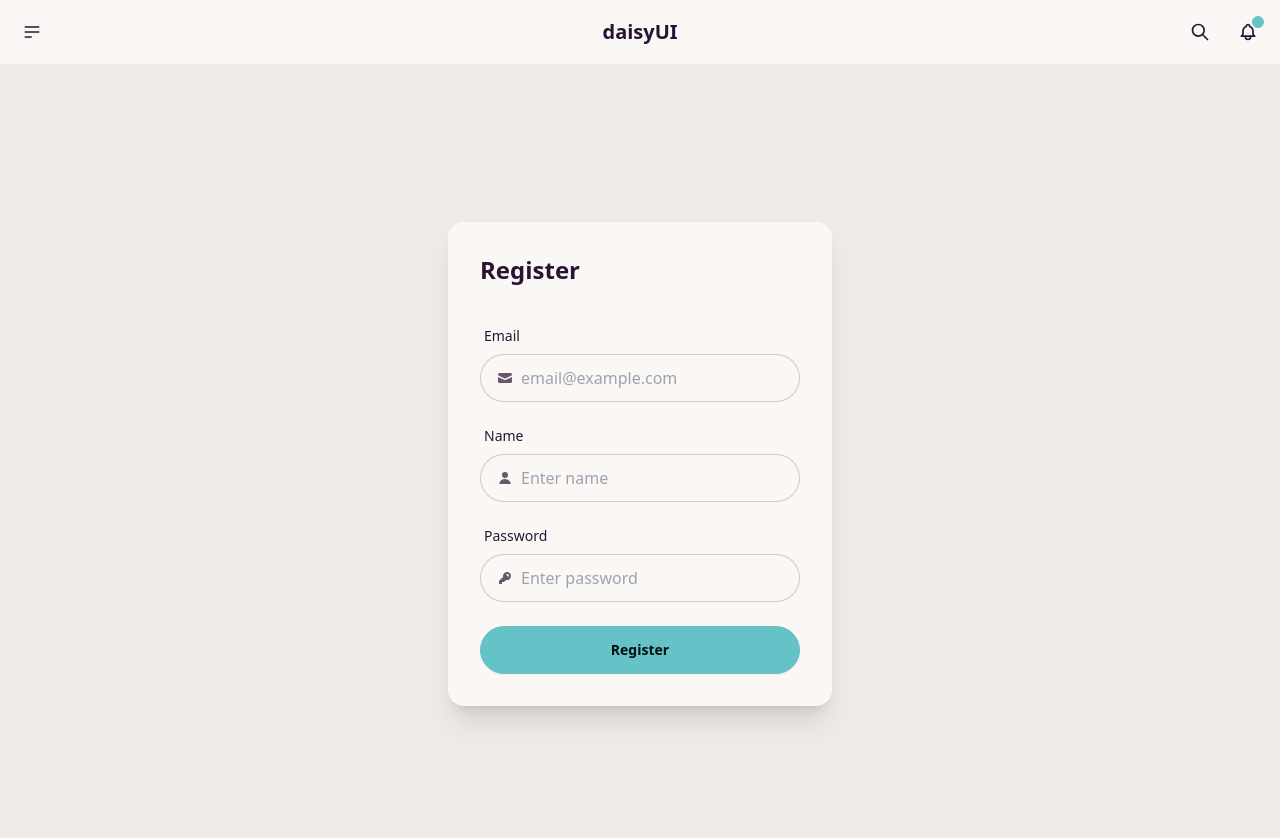
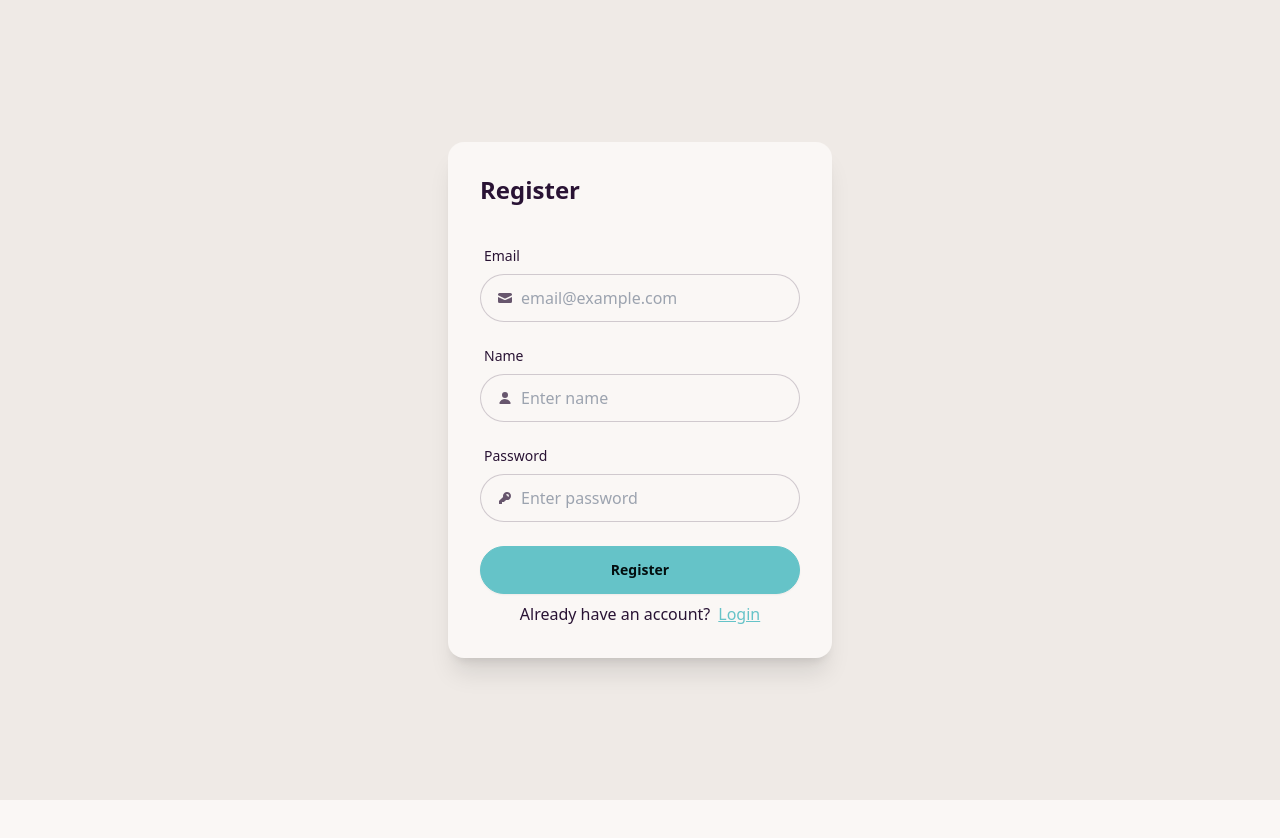
Before and after one commit to kaiack/vue-and-a, a Vue app: page /register in a window 1280 px wide. Shown: the top 838 px of the page. After the commit the page ends 800 px from the top, so only its background shows below. Built offline with nearby package versions, Linux system fonts and the light colour scheme; what @tanstack/vue-query would draw is missing.

Commit message:
basic logic redirection and fetch on load of thingy

```diff
--- a/package.json
+++ b/package.json
@@ -15,7 +15,8 @@
     "format": "prettier --write src/"
   },
   "dependencies": {
-    "@tanstack/vue-query": "^5.62.7",
+    "@tanstack/vue-query": "^5.62.8",
+    "axios": "^1.7.9",
     "class-variance-authority": "^0.7.1",
     "clsx": "^2.1.1",
     "lucide-vue-next": "^0.468.0",
--- a/src/App.vue
+++ b/src/App.vue
@@ -1,10 +1,8 @@
 <script setup lang="ts">
 import { RouterLink, RouterView } from 'vue-router'
-import Navbar from '@/components/Navbar.vue'
 </script>
 
 <template>
-  <Navbar />
   <RouterView />
 </template>
 
--- a/src/components/NavBar.vue
+++ b/src/components/NavBar.vue
@@ -1,74 +1,42 @@
-<script setup lang="ts"></script>
+<script setup lang="ts">
+import { clearUser } from '@/lib/utils'
+import router from '@/router'
+
+const logout = () => {
+  clearUser()
+  router.push('/login')
+}
+</script>
 
 <template>
   <div class="navbar bg-base-100">
-    <div class="navbar-start">
-      <div class="dropdown">
-        <div tabindex="0" role="button" class="btn btn-ghost btn-circle">
-          <svg
-            xmlns="http://www.w3.org/2000/svg"
-            class="h-5 w-5"
-            fill="none"
-            viewBox="0 0 24 24"
-            stroke="currentColor"
-          >
-            <path
-              stroke-linecap="round"
-              stroke-linejoin="round"
-              stroke-width="2"
-              d="M4 6h16M4 12h16M4 18h7"
+    <div class="flex-1">
+      <a class="btn btn-ghost text-xl">GoForum</a>
+    </div>
+    <div class="flex-none">
+      <div class="dropdown dropdown-end">
+        <div tabindex="0" role="button" class="btn btn-ghost btn-circle avatar">
+          <div class="w-10 rounded-full">
+            <img
+              alt="Tailwind CSS Navbar component"
+              src="https://img.daisyui.com/images/stock/photo-1534528741775-53994a69daeb.webp"
             />
-          </svg>
+          </div>
         </div>
         <ul
           tabindex="0"
           class="menu menu-sm dropdown-content bg-base-100 rounded-box z-[1] mt-3 w-52 p-2 shadow"
         >
-          <li><a>Homepage</a></li>
-          <li><a>Portfolio</a></li>
-          <li><a>About</a></li>
+          <li>
+            <a class="justify-between">
+              Profile
+              <span class="badge">New</span>
+            </a>
+          </li>
+          <li><a>Settings</a></li>
+          <li><a @click="logout">Logout</a></li>
         </ul>
       </div>
     </div>
-    <div class="navbar-center">
-      <a class="btn btn-ghost text-xl">daisyUI</a>
-    </div>
-    <div class="navbar-end">
-      <button class="btn btn-ghost btn-circle">
-        <svg
-          xmlns="http://www.w3.org/2000/svg"
-          class="h-5 w-5"
-          fill="none"
-          viewBox="0 0 24 24"
-          stroke="currentColor"
-        >
-          <path
-            stroke-linecap="round"
-            stroke-linejoin="round"
-            stroke-width="2"
-            d="M21 21l-6-6m2-5a7 7 0 11-14 0 7 7 0 0114 0z"
-          />
-        </svg>
-      </button>
-      <button class="btn btn-ghost btn-circle">
-        <div class="indicator">
-          <svg
-            xmlns="http://www.w3.org/2000/svg"
-            class="h-5 w-5"
-            fill="none"
-            viewBox="0 0 24 24"
-            stroke="currentColor"
-          >
-            <path
-              stroke-linecap="round"
-              stroke-linejoin="round"
-              stroke-width="2"
-              d="M15 17h5l-1.405-1.405A2.032 2.032 0 0118 14.158V11a6.002 6.002 0 00-4-5.659V5a2 2 0 10-4 0v.341C7.67 6.165 6 8.388 6 11v3.159c0 .538-.214 1.055-.595 1.436L4 17h5m6 0v1a3 3 0 11-6 0v-1m6 0H9"
-            />
-          </svg>
-          <span class="badge badge-xs badge-primary indicator-item"></span>
-        </div>
-      </button>
-    </div>
   </div>
 </template>
--- /dev/null
+++ b/src/lib/requests.ts
@@ -0,0 +1,25 @@
+import axios from 'axios'
+
+export const ForumClient = axios.create({
+  baseURL: 'http://localhost:8080/',
+  timeout: 1000,
+})
+
+type UserInfo = {
+  id: number
+  email: string
+  name: string
+  password: string
+  image: string
+  admin: boolean
+}
+
+export const fetchUser = async (userId: number, token: string): Promise<UserInfo> => {
+  const response = await ForumClient.get<UserInfo>('/user', {
+    params: {
+      userId: userId,
+    },
+    headers: { Authorization: `Bearer ${token}` },
+  })
+  return response.data
+}
--- a/src/lib/utils.ts
+++ b/src/lib/utils.ts
@@ -4,3 +4,26 @@ import { twMerge } from 'tailwind-merge'
 export function cn(...inputs: ClassValue[]) {
   return twMerge(clsx(inputs))
 }
+
+const localStorageKey = 'USER_INFO'
+
+export function setUser(token: string, userId: number) {
+  localStorage.setItem(localStorageKey, JSON.stringify({ token, userId }))
+}
+
+export function clearUser() {
+  localStorage.removeItem(localStorageKey)
+}
+
+export function getUserInfo(): { token: string; userId: number } {
+  const info = localStorage.getItem(localStorageKey)
+  if (info) {
+    return JSON.parse(info)
+  } else {
+    return { token: '', userId: 0 }
+  }
+}
+
+export const isLoggedIn = () => {
+  return localStorage.getItem(localStorageKey) !== null
+}
--- a/src/main.ts
+++ b/src/main.ts
@@ -9,7 +9,7 @@ import router from './router'
 
 const app = createApp(App)
 
-app.use(createPinia())
+// app.use(createPinia())
 app.use(VueQueryPlugin)
 app.use(router)
 
--- a/src/router/index.ts
+++ b/src/router/index.ts
@@ -2,6 +2,7 @@ import { createRouter, createWebHistory } from 'vue-router'
 import HomeView from '../views/HomeView.vue'
 import LoginView from '@/views/LoginView.vue'
 import RegisterView from '@/views/RegisterView.vue'
+import { isLoggedIn } from '@/lib/utils'
 
 const router = createRouter({
   history: createWebHistory(import.meta.env.BASE_URL),
@@ -35,10 +36,6 @@ const router = createRouter({
   ],
 })
 
-const isLoggedIn = () => {
-  return localStorage.getItem('TOKEN') !== null && localStorage.getItem('USER') !== null
-}
-
 router.beforeEach((to, from) => {
   // instead of having to check every route record with
   // to.matched.some(record => record.meta.requiresAuth)
--- a/src/views/HomeView.vue
+++ b/src/views/HomeView.vue
@@ -1,5 +1,35 @@
-<script setup lang="ts"></script>
+<script setup lang="ts">
+import Navbar from '@/components/NavBar.vue'
+import { useQueryClient, useQuery, useMutation } from '@tanstack/vue-query'
+import { fetchUser, ForumClient } from '@/lib/requests'
+import { clearUser, getUserInfo } from '@/lib/utils'
+import router from '@/router'
+
+// Access QueryClient instance
+const queryClient = useQueryClient()
+const userInfo = getUserInfo()
+if (userInfo.token === '' || userInfo.userId === 0) {
+  clearUser()
+  router.push('/login')
+}
+// Query
+const { isPending, isError, data, error } = useQuery({
+  queryKey: ['user', userInfo.userId],
+  queryFn: () => fetchUser(userInfo.userId, userInfo.token),
+  // For some reason, this needs to be an arrow function that returns that function rather than the function itself like in the docs?!?!
+})
+</script>
 
 <template>
-  <main></main>
+  <Navbar />
+  <main>
+    <span v-if="isPending">Loading...</span>
+    <span v-else-if="isError">Error: {{ error?.message }}</span>
+    <span v-else>
+      <div>{{ data?.id }}</div>
+      <div>{{ data?.email }}</div>
+      <div>{{ data?.name }}</div>
+      <div>{{ data?.admin }}</div>
+    </span>
+  </main>
 </template>
--- a/src/views/RegisterView.vue
+++ b/src/views/RegisterView.vue
@@ -1,11 +1,28 @@
 <script setup lang="ts">
+import { ForumClient } from '@/lib/requests'
+import { setUser } from '@/lib/utils'
+import router from '@/router'
+import { AxiosError } from 'axios'
 import { ref } from 'vue'
-const handleSubmit = (event: Event) => {
-  console.log(name.value, password.value, email.value)
+
+const getInitialData = () => ({ name: '', email: '', password: '' })
+
+const formData = ref(getInitialData())
+
+const handleSubmit = async (event: Event) => {
+  try {
+    const response = await ForumClient.post('auth/register', {
+      email: formData.value.email,
+      password: formData.value.password,
+      name: formData.value.name,
+    })
+    setUser(response.data.token, response.data.userId)
+    formData.value = getInitialData()
+    router.push('/')
+  } catch (error) {
+    console.log('error', (error as AxiosError).message)
+  }
 }
-const name = ref('')
-const email = ref('')
-const password = ref('')
 </script>
 
 <template>
@@ -32,7 +49,12 @@ const password = ref('')
                   d="M15 6.954 8.978 9.86a2.25 2.25 0 0 1-1.956 0L1 6.954V11.5A1.5 1.5 0 0 0 2.5 13h11a1.5 1.5 0 0 0 1.5-1.5V6.954Z"
                 />
               </svg>
-              <input type="email" class="grow" placeholder="email@example.com" v-model="email" />
+              <input
+                type="email"
+                class="grow"
+                placeholder="email@example.com"
+                v-model="formData.email"
+              />
             </label>
           </div>
           <div class="form-control mt-4">
@@ -50,7 +72,7 @@ const password = ref('')
                   d="M8 8a3 3 0 1 0 0-6 3 3 0 0 0 0 6ZM12.735 14c.618 0 1.093-.561.872-1.139a6.002 6.002 0 0 0-11.215 0c-.22.578.254 1.139.872 1.139h9.47Z"
                 />
               </svg>
-              <input type="text" class="grow" placeholder="Enter name" v-model="name" />
+              <input type="text" class="grow" placeholder="Enter name" v-model="formData.name" />
             </label>
           </div>
           <div class="form-control mt-4">
@@ -70,13 +92,22 @@ const password = ref('')
                   clip-rule="evenodd"
                 />
               </svg>
-              <input type="password" class="grow" placeholder="Enter password" v-model="password" />
+              <input
+                type="password"
+                class="grow"
+                placeholder="Enter password"
+                v-model="formData.password"
+              />
             </label>
           </div>
           <div class="form-control mt-6">
             <button class="btn btn-primary">Register</button>
           </div>
         </form>
+        <div class="text-center">
+          <p class="inline mr-2">Already have an account?</p>
+          <RouterLink to="/login" class="link link-primary">Login</RouterLink>
+        </div>
       </div>
     </div>
   </div>
```
Also changed, not shown: src/views/LoginView.vue (+35 -7 lines), vite.config.ts (+9 -0 lines), 1 other file (tests, documents, lock files or other folders).
